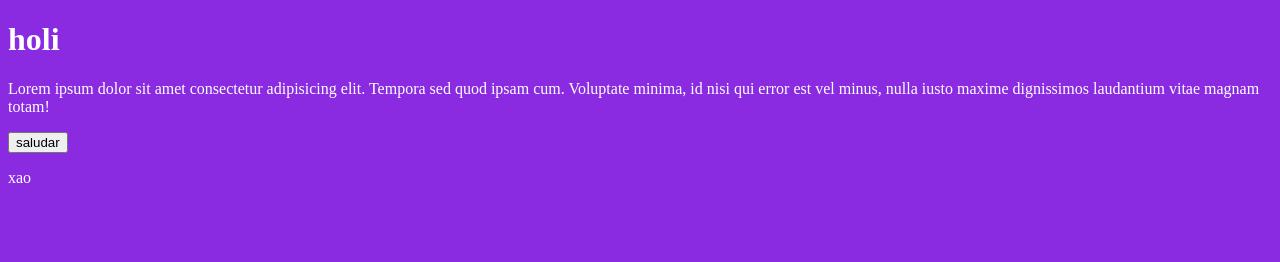
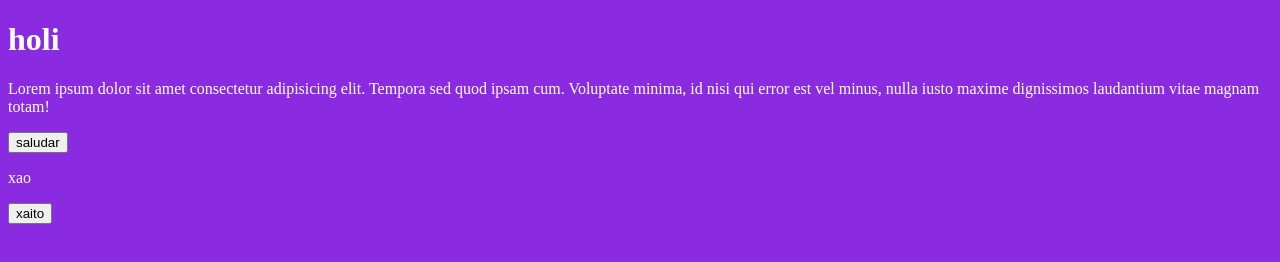
Before and after one commit to camilobvstn/lol, a plain HTML site: page index.html in a window 1280 px wide. Drawn offline with Linux system fonts and the light colour scheme.

Commit message:
otro botnsito
si

```diff
--- a/index.html
+++ b/index.html
@@ -12,5 +12,6 @@
     <p>Lorem ipsum dolor sit amet consectetur adipisicing elit. Tempora sed quod ipsam cum. Voluptate minima, id nisi qui error est vel minus, nulla iusto maxime dignissimos laudantium vitae magnam totam!</p>
     <button onclick="saludar()">saludar</button>
     <p>xao</p>
+    <button onclick="chao()">xaito</button>
 </body>
 </html>
--- a/script.js
+++ b/script.js
@@ -1,3 +1,7 @@
 function saludar(){
     alert("holi");
 }
+
+function chao(){
+    alert("xaooo");
+}
```
